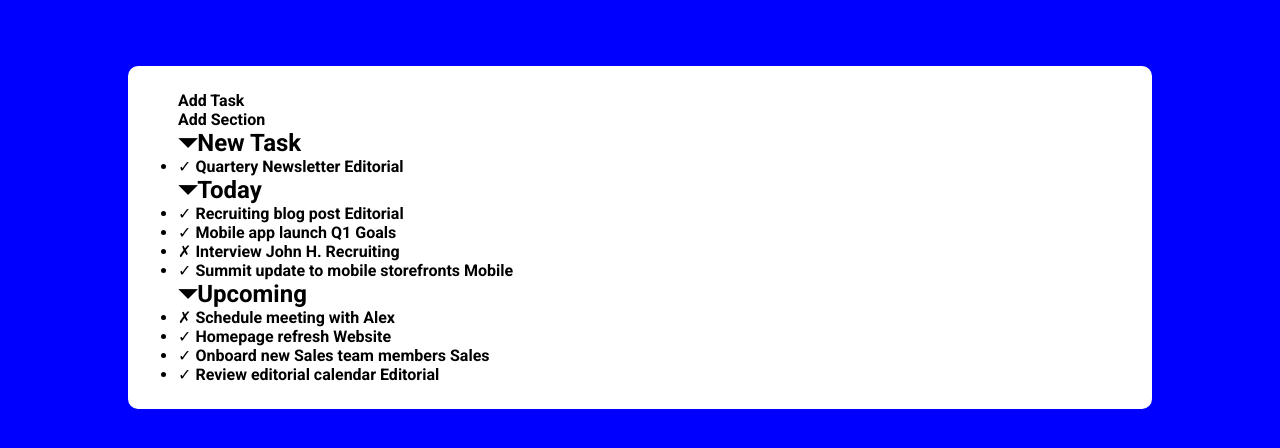
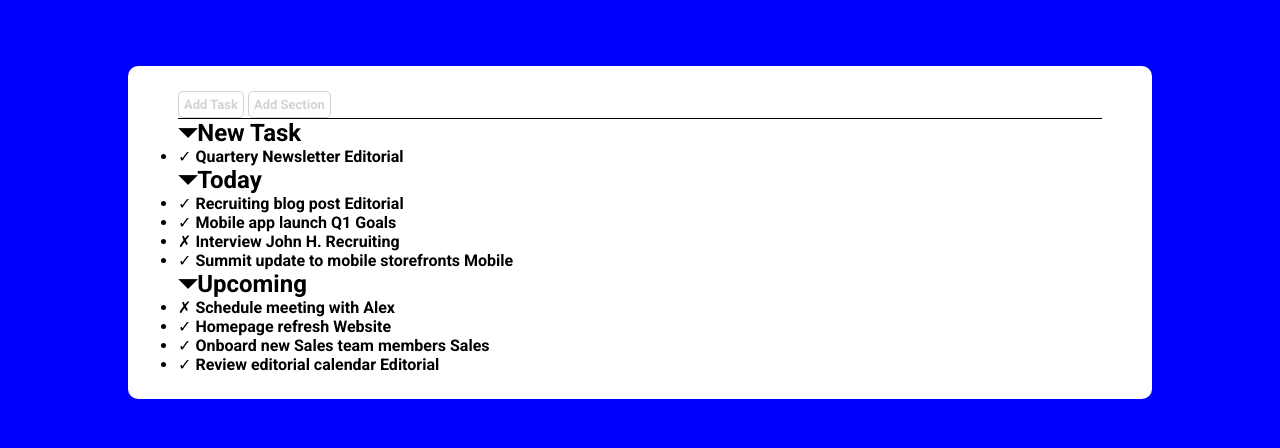
Before and after one commit to nabilmoutahir/html-css-toboolist, a plain HTML site: page index.html in a window 1280 px wide. Shown: the part 84-532 px from the top of the page. Drawn offline with Linux system fonts and the light colour scheme.

Commit message:
add main header style

```diff
--- a/css/style.css
+++ b/css/style.css
@@ -11,6 +11,8 @@
 body {
     background-color: blue;
 }
+
+/* COMMON */
 
 /* HEADER E LOGO */
 .container-header{
@@ -35,6 +37,29 @@ body {
     margin: 70px auto;
     width: 80%;
     background-color: white;
-    padding: 25px 50px ;
+    padding: 25px 50px;
     border-radius: 10px;
 }
+
+/* MAIN HEADER */
+.test {
+    border-bottom: 1px solid black;
+
+}
+
+.add {
+    display: inline-block;
+    color: lightgray;
+    border: 1px solid lightgray;
+    font-size: small;
+    padding: 5px;
+    border-radius: 5px;
+    cursor: pointer;
+}
+
+.add:hover{
+    background-color: rgb(110, 110, 250);
+    color: white;
+}
+
+/*  */
--- a/index.html
+++ b/index.html
@@ -19,22 +19,23 @@
 
     <!-- MAIN CONTENT -->
     <main class="container-main">
-        <header class="add">
-            <div>
+        <!-- MAIN HEADER -->
+        <header class="test">
+            <div id="add-task" class="add">
                 Add Task
             </div>
 
-            <div>
+            <div id="add-section" class="add">
                 Add Section
             </div>
         </header>
 
         <!-- LIST 1 -->
-        <section>
+        <section class="list">
             <h2>&#9207;New Task</h2>
                 <ul>
                     <li>
-                        &check; Quartery Newsletter <span>Editorial</span>
+                        <span>&check;</span> Quartery Newsletter <span>Editorial</span>
                     </li>
                 </ul>
         </section>
@@ -44,16 +45,16 @@
             <h2>&#9207;Today</h2>
             <ul>
                 <li>
-                    &check; Recruiting blog post <span>Editorial</span>
+                    <span>&check;</span> Recruiting blog post <span>Editorial</span>
                 </li>
                 <li>
-                    &check; Mobile app launch <span>Q1 Goals</span>
+                    <span>&check;</span> Mobile app launch <span>Q1 Goals</span>
                 </li>
                 <li>
-                    &cross; Interview John H. <span>Recruiting</span>
+                    <span>&cross;</span> Interview John H. <span>Recruiting</span>
                 </li>
                 <li>
-                    &check; Summit update to mobile storefronts <span>Mobile</span>
+                    <span>&check;</span> Summit update to mobile storefronts <span>Mobile</span>
                 </li>
             </ul>
         </section>
@@ -63,16 +64,16 @@
             <h2>&#9207;Upcoming</h2>
             <ul>
                 <li>
-                    &cross; Schedule meeting with Alex
+                    <span>&cross;</span> Schedule meeting with Alex
                 </li>
                 <li>
-                    &check; Homepage refresh <span>Website</span>
+                    <span>&check;</span> Homepage refresh <span>Website</span>
                 </li>
                 <li>
-                    &check; Onboard new Sales team members <span>Sales</span>
+                    <span>&check;</span> Onboard new Sales team members <span>Sales</span>
                 </li>
                 <li>
-                    &check; Review editorial calendar <span>Editorial</span>
+                    <span>&check;</span> Review editorial calendar <span>Editorial</span>
                 </li>
             </ul>
         </section>
```
